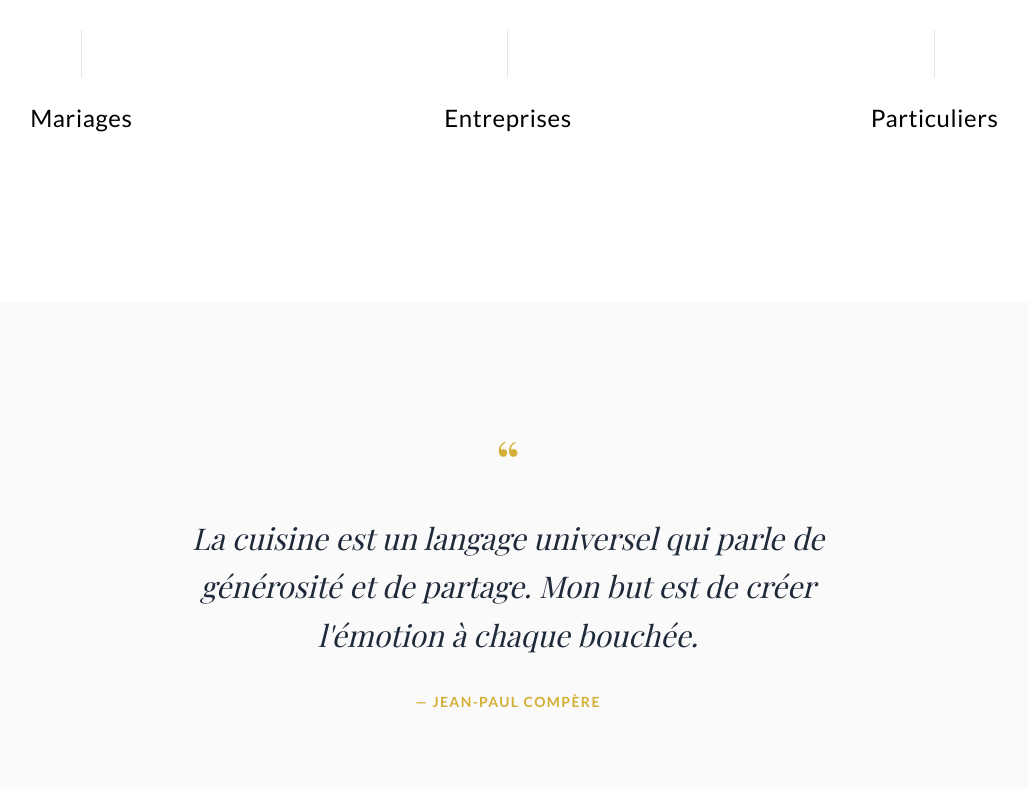
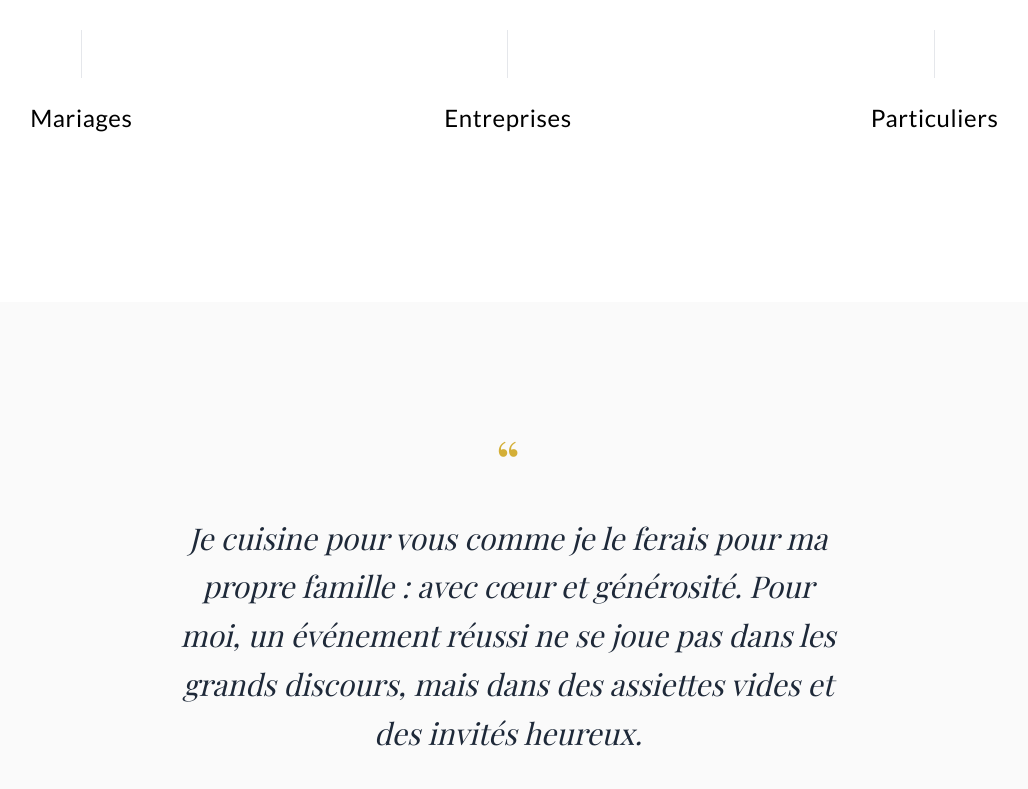
Before and after one commit to FlorianMeganck/traiteur-compere, a Next.js app: page / in a window 1280 px wide. Shown: the part 2756-3545 px from the top of the page, without its empty margins (132-1160 px from the left). Built offline with nearby package versions, Linux system fonts and the light colour scheme; a web font is replaced by a local one.

Commit message:
changment final JP

```diff
--- a/app/page.tsx
+++ b/app/page.tsx
@@ -246,7 +246,7 @@ function AmbienceSection() {
         >
           <span className="text-6xl text-[#D4AF37] font-serif leading-none block mb-6">&ldquo;</span>
           <p className="text-2xl md:text-3xl font-serif text-gray-800 italic leading-relaxed">
-            La cuisine est un langage universel qui parle de générosité et de partage. Mon but est de créer l&apos;émotion à chaque bouchée.
+            Je cuisine pour vous comme je le ferais pour ma propre famille : avec cœur et générosité. Pour moi, un événement réussi ne se joue pas dans les grands discours, mais dans des assiettes vides et des invités heureux.
           </p>
           <p className="mt-8 text-sm uppercase tracking-widest text-[#D4AF37] font-bold">
             — Jean-Paul Compère
```
